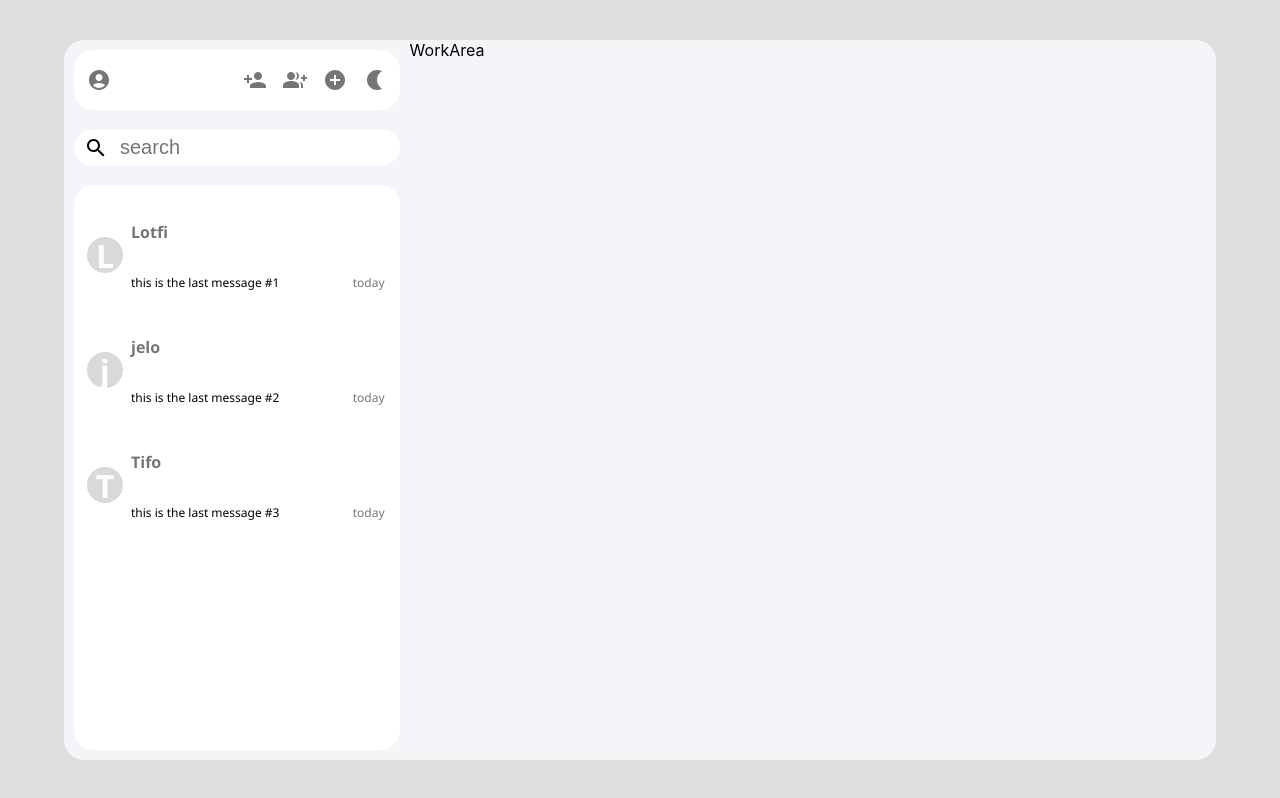
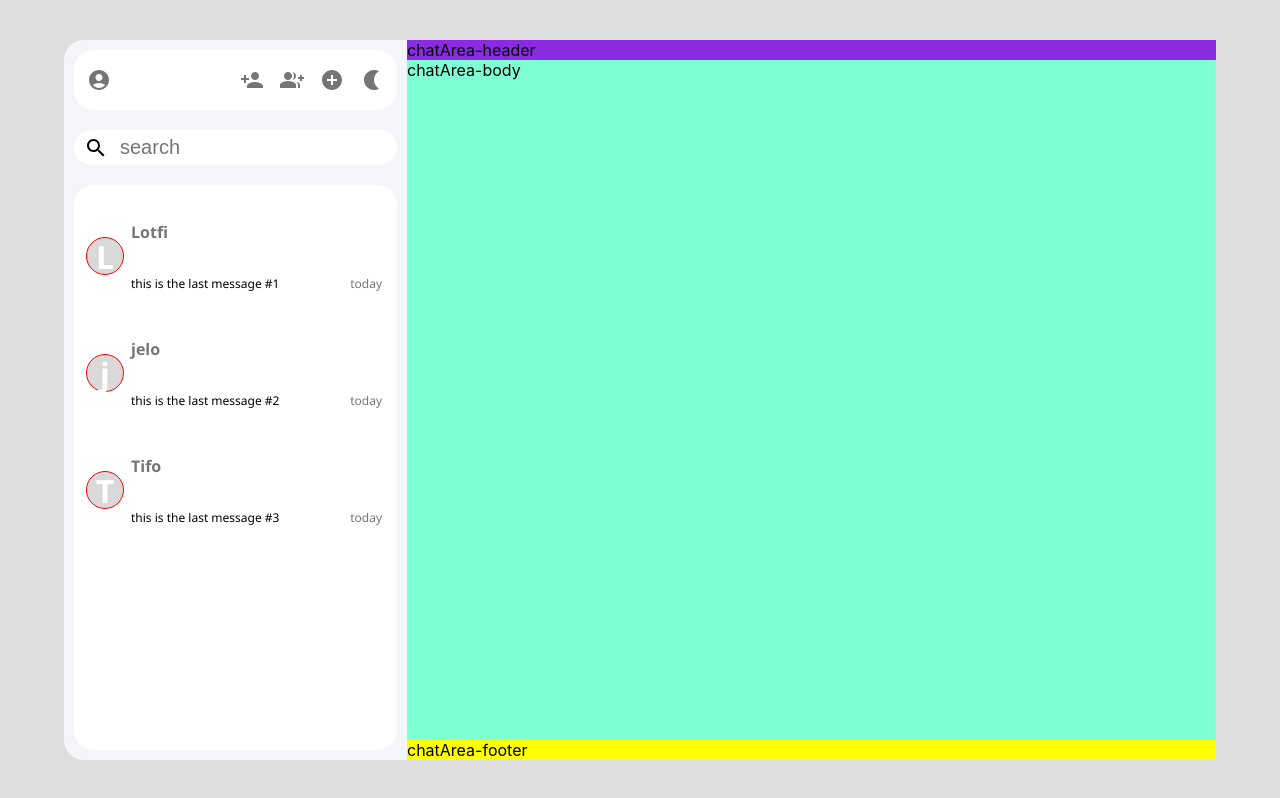
Before and after one commit to LotfiJL/chatapp, a React (Create React App) app: page / in a window 1280 px wide. Built offline with nearby package versions, Linux system fonts and the light colour scheme.

Commit message:
update layout

```diff
--- /dev/null
+++ b/src/component/ChatArea.js
@@ -0,0 +1,13 @@
+import React from "react";
+
+function ChatArea() {
+  return (
+    <div className="chatArea-container">
+      <div className="chatArea-header">chatArea-header</div>
+      <div className="Messages-body">chatArea-body</div>
+      <div className="chatArea-textArea">chatArea-footer</div>
+    </div>
+  );
+}
+
+export default ChatArea;
--- a/src/component/MainConatainer.js
+++ b/src/component/MainConatainer.js
@@ -2,11 +2,12 @@
 import "./componentStyle.css";
 import SideBar from "./SideBar";
 import WorkArea from "./WorkArea";
+import ChatArea from "./ChatArea";
 function MainConatainer() {
   return (
     <div className="MainContainer">
       <SideBar />
-      <WorkArea />
+      <ChatArea />
     </div>
   );
 }
--- a/src/component/SideBar.js
+++ b/src/component/SideBar.js
@@ -66,7 +66,7 @@
           conversations.map((conversation) => conversation.name)
         )} */}
         {conversations.map((conversation) => {
-          return <Conversation props={conversation} />;
+          return <Conversation props={conversation} key={conversation.name} />;
         })}
       </div>
     </div>
--- a/src/component/componentStyle.css
+++ b/src/component/componentStyle.css
@@ -60,6 +60,7 @@
 }
 
 .conversation-icon {
+  border: 1px solid red;
   grid-area: 1/1/3/2;
   display: flex;
   justify-content: center;
@@ -96,3 +97,22 @@
   font-size: 0.75rem;
   color: rgba(0, 0, 0, 0.54);
 }
+
+.chatArea-container {
+  display: flex;
+  flex-direction: column;
+  width: 100%;
+}
+
+.chatArea-header {
+  background-color: blueviolet;
+}
+
+.Messages-body {
+  background-color: aquamarine;
+  flex: 1;
+}
+
+.chatArea-textArea {
+  background-color: yellow;
+}
```
